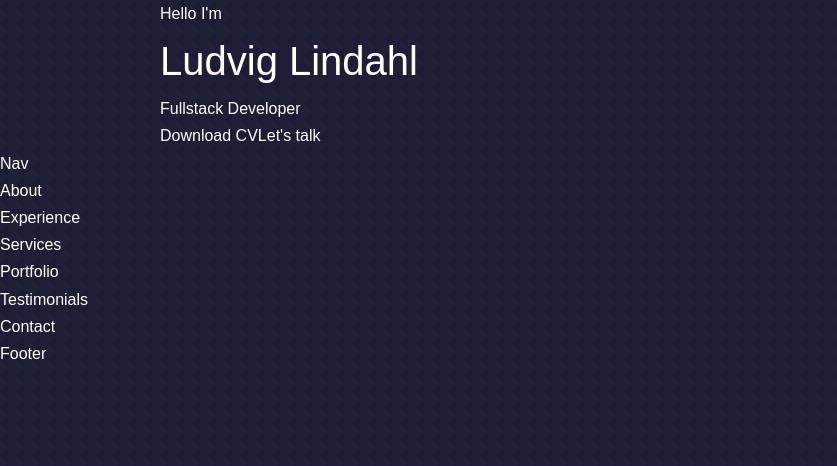
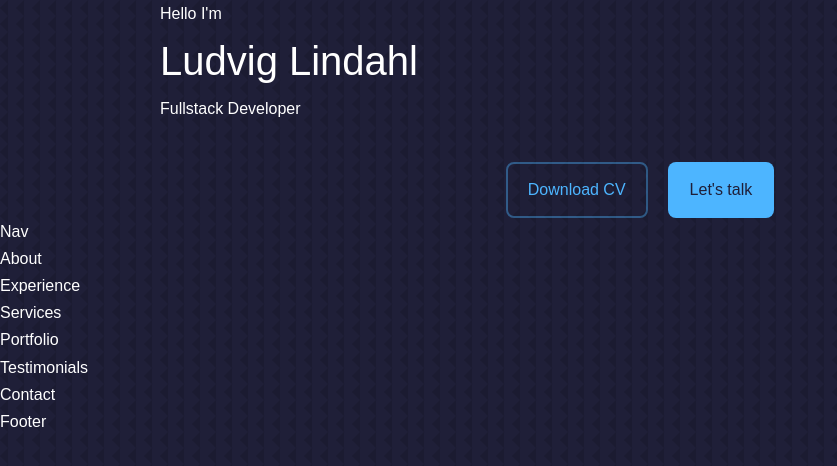
Before and after one commit to luigi989/portfolio, a React (Create React App) app: page / in a window 1280 px wide. Shown: the top 466 px of the page, without its empty margins (0-837 px from the left). Built offline with nearby package versions, Linux system fonts and the light colour scheme.

Commit message:
Add tailwind css

```diff
--- a/src/components/header/CTA.jsx
+++ b/src/components/header/CTA.jsx
@@ -3,9 +3,17 @@ import CV from '../../assets/cv.pdf';
 
 const CTA = () => {
   return (
-    <div className='cta'>
-        <a href={CV} download>Download CV</a>
-        <a href="#contact">Let's talk</a>
+    <div className='mt-10 flex gap-5 justify-center'>
+        <a className='hover:bg-light hover:text-white hover:border-transparent
+                      transition ease-linear duration-300
+                      w-max inline-block py-3 px-5 rounded-lg cursor-pointer border-solid border-2
+                      border-primary text-primaryAlt'
+           href={CV} download>Download CV</a>
+        <a className='hover:text-bg hover:bg-white hover:border-transparent
+                      transition ease-linear duration-300
+                      w-max inline-block py-3 px-5 rounded-lg cursor-pointer border-solid border-2
+                      border-primary bg-primaryAlt text-bg'
+           href="#contact">Let's talk</a>
     </div>
   )
 }
```
